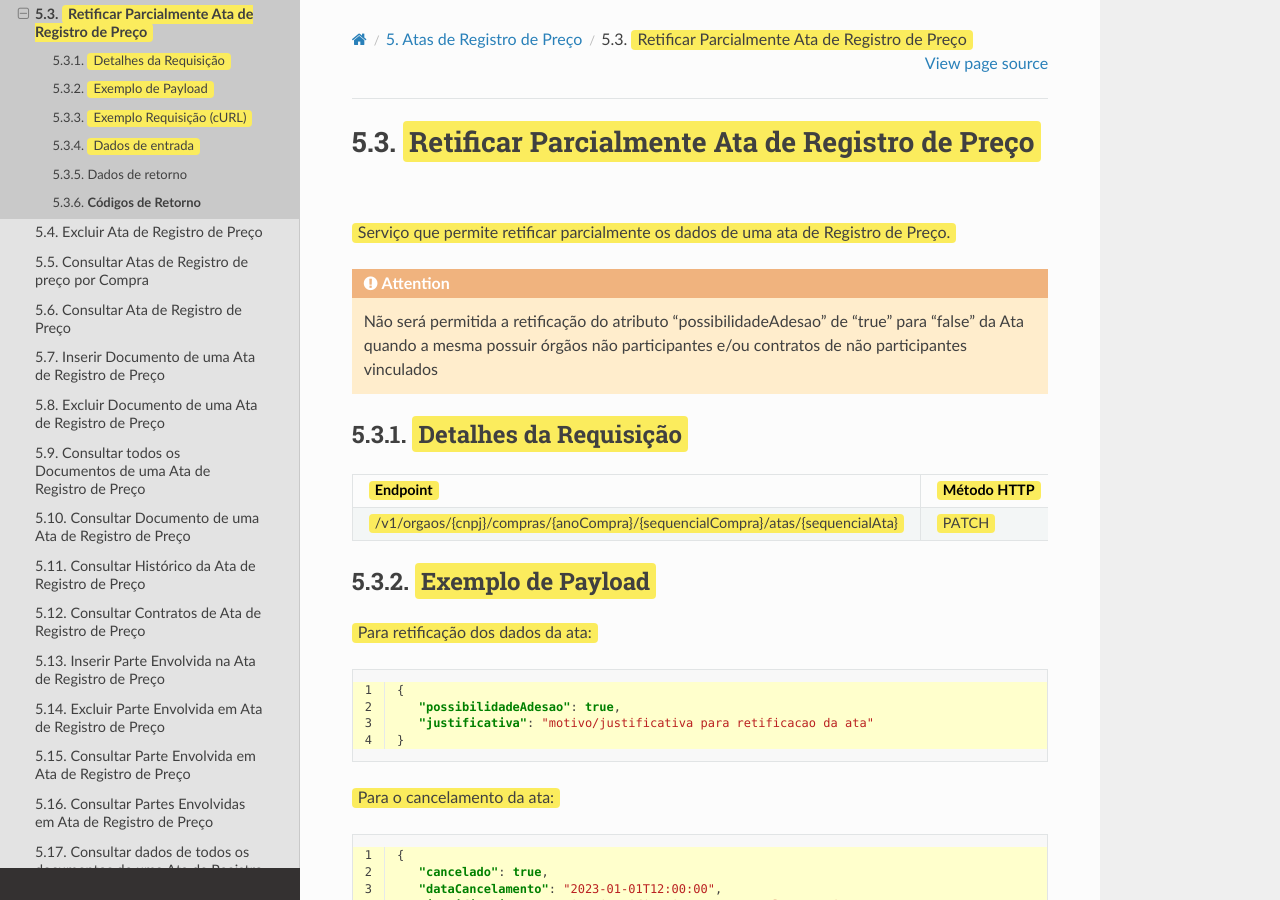
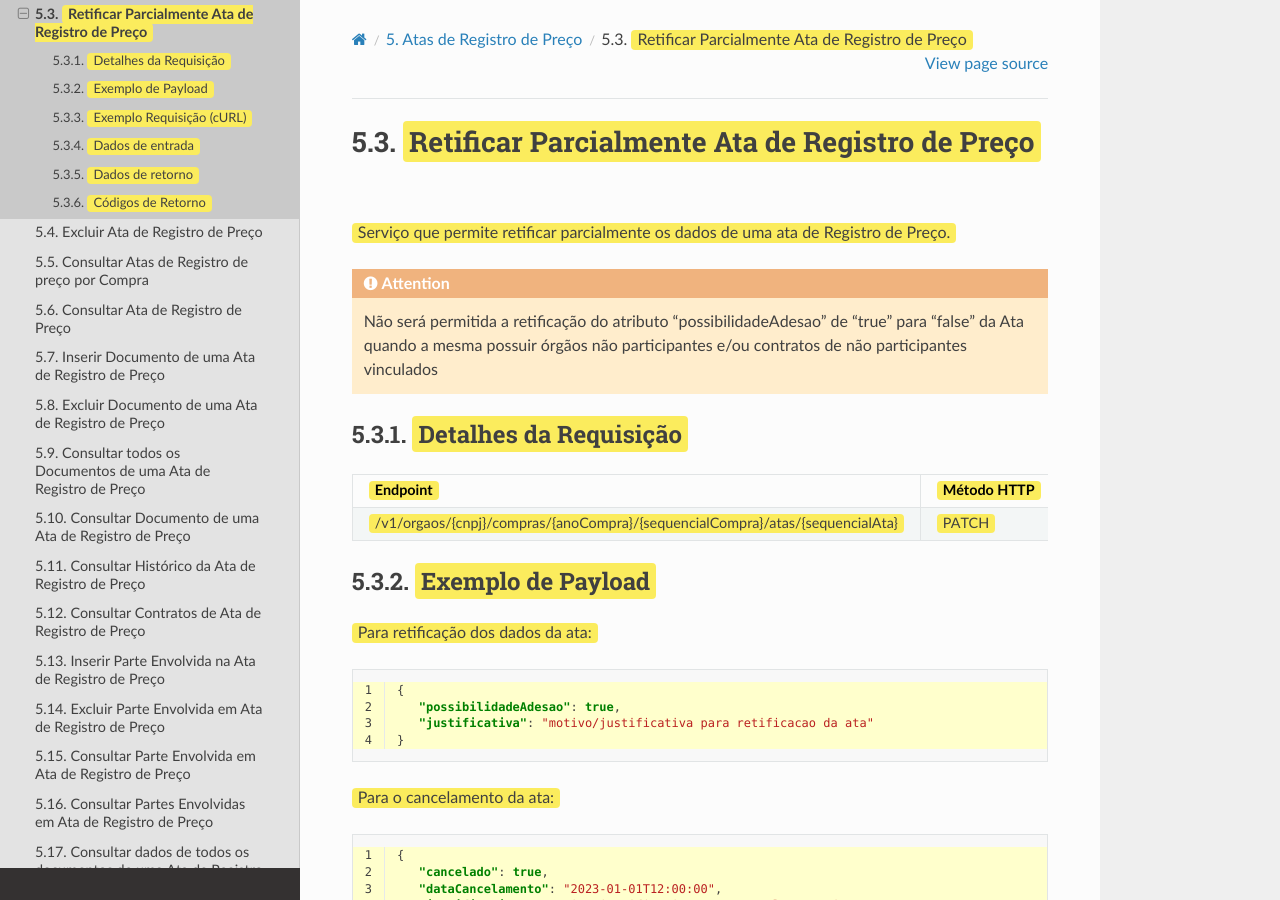
Before and after one commit to carlosmgi/Manual-de-Integracao-do-PNCP, a Sphinx documentation site: the page built from docs/source/ata_de_registro_de_preco/retificar_parcialmente_ata_de_registro_de_preco.rst, in a window 1280 px wide and 900 px high. Built offline with Sphinx 7.4.7 and the Read the Docs theme 3.1.0, drawn with Linux system fonts in a browser that asks for light colours; pages that are not in the unit, such as notebooks, are missing from menus; some of the changed lines change nothing that is shown.

Commit message:
Update return data and response codes sections

```diff
--- a/docs/source/ata_de_registro_de_preco/retificar_parcialmente_ata_de_registro_de_preco.rst
+++ b/docs/source/ata_de_registro_de_preco/retificar_parcialmente_ata_de_registro_de_preco.rst
@@ -154,7 +154,7 @@
      - :destaque-amarelo-claro:`Sim`
      - :destaque-amarelo-claro:`Motivo/justificativa para a retificação dos atributos da ata`
 
-Dados de retorno
+:destaque-amarelo-claro:`Dados de retorno`
 ~~~~~~~~~~~~~~~~
 
 .. list-table::
@@ -172,7 +172,7 @@
      - :destaque-amarelo-claro:`JSON`
      - :destaque-amarelo-claro:`Dados da Ata de Registro de Preço após alteração`
 
-**Códigos de Retorno**
+:destaque-amarelo-claro:`Códigos de Retorno`
 ~~~~~~~~~~~~~~~~~~~~~~
 
 .. list-table::
```
